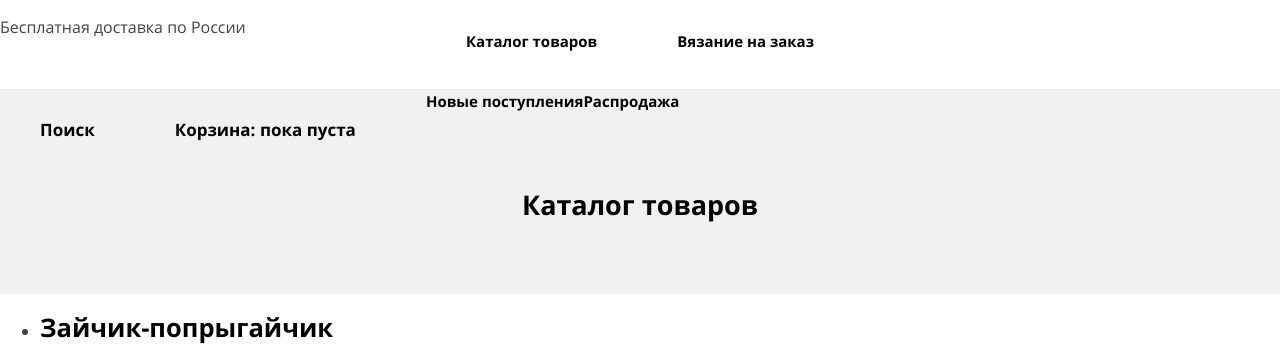
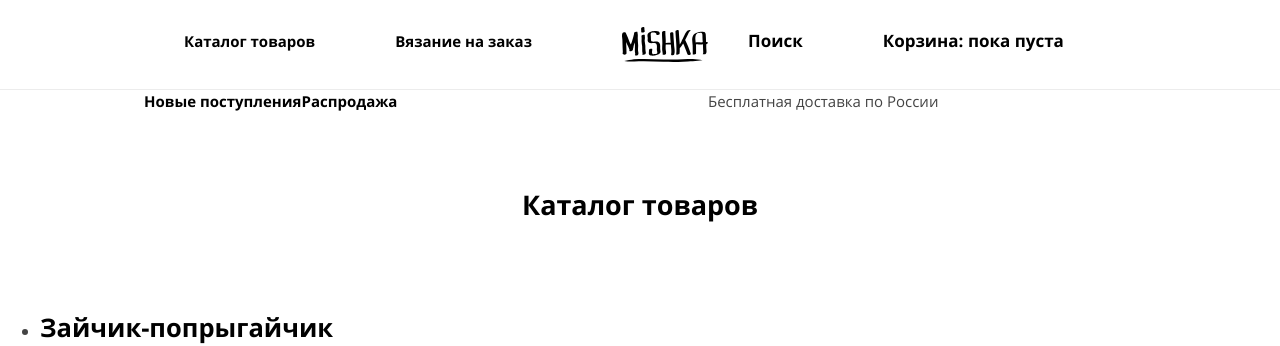
Before and after one commit to ZKseniya/1578925-mishka-22, a website: page source/catalog.html in a window 1280 px wide. Shown: the top 346 px of the page. Drawn offline with nearby package versions, Linux system fonts and the light colour scheme; files that its build step writes are made by us from their sources.

Commit message:
Исправляет ошибки

```diff
--- a/source/catalog.html
+++ b/source/catalog.html
@@ -10,16 +10,20 @@
 </head>
 
 <body class="page-body">
-  <header class="page-header">
-    <a class="logo" href="index.html">
-      <img src="" width="" height="" alt="">
+  <header class="page-header page-center">
+    <a class="logo">
+      <img class="logo__img" src="img/mishka-logo-mobile.svg" width="86" height="35"
+        alt="Логотип интернет-магазина Мишка">
     </a>
+
+    <button class="nav" type="button"></button>
+
     <ul class="main-nav-list">
       <li class="main-nav-list__item">
-        <a class="main-nav-list__link">Каталог товаров</a>
+        <a class="main-nav-list__link" href="">Каталог товаров</a>
       </li>
       <li class="main-nav-list__item">
-        <a class="main-nav-list__link" href="form.html">Вязание на заказ</a>
+        <a class="main-nav-list__link" href="">Вязание на заказ</a>
       </li>
     </ul>
     <ul class="optional-list">
@@ -39,7 +43,7 @@
       </li>
     </ul>
 
-    <p class="page-body__delivery">Бесплатная доставка по России</p>
+    <p class="page-header__delivery">Бесплатная доставка по России</p>
 
   </header>
   <main class="page-main">
--- a/source/less/blocks/inner-title.less
+++ b/source/less/blocks/inner-title.less
@@ -3,11 +3,11 @@
   font-size: 27px;
   line-height: 30px;
   color: @font-color-dark;
-  background: @bg-color-footer;
   text-align: center;
-  padding: 74px 0;
-  margin: 0;
-  width: 100%;
+  margin: 0 auto;
+  min-width: 320px;
+  max-width: 1150px;
+  padding: 74px 30px;
 }
 
 @media (min-width: @tablet-width) {
--- a/source/less/blocks/page-main.less
+++ b/source/less/blocks/page-main.less
@@ -1,3 +1,7 @@
+.page-main__wrapper-title {
+  background: @bg-color-footer;
+}
+
 @media (min-width: @tablet-width) {
   .page-main {
     grid-column-start: 1;
```
Also changed, not shown: source/form.html (+2 -0 lines).
